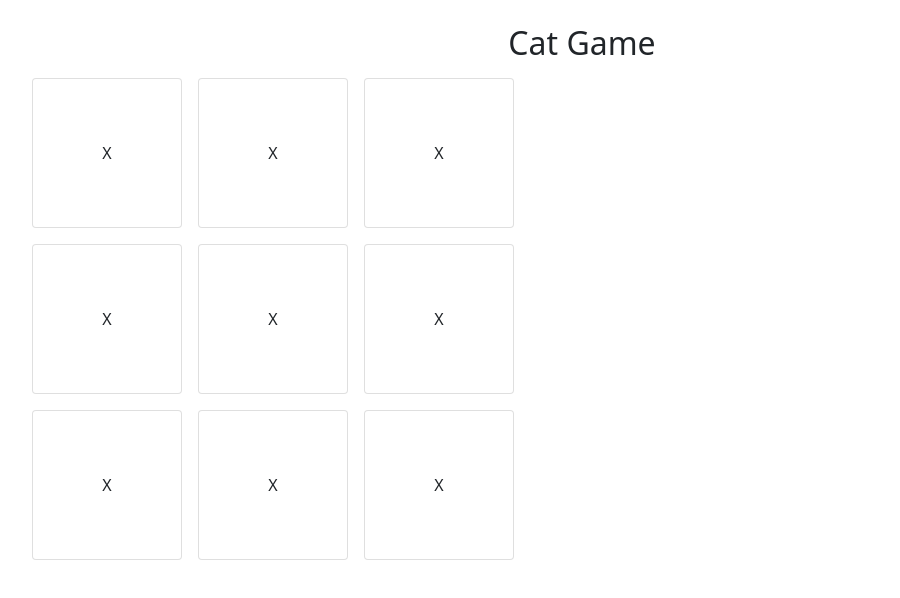
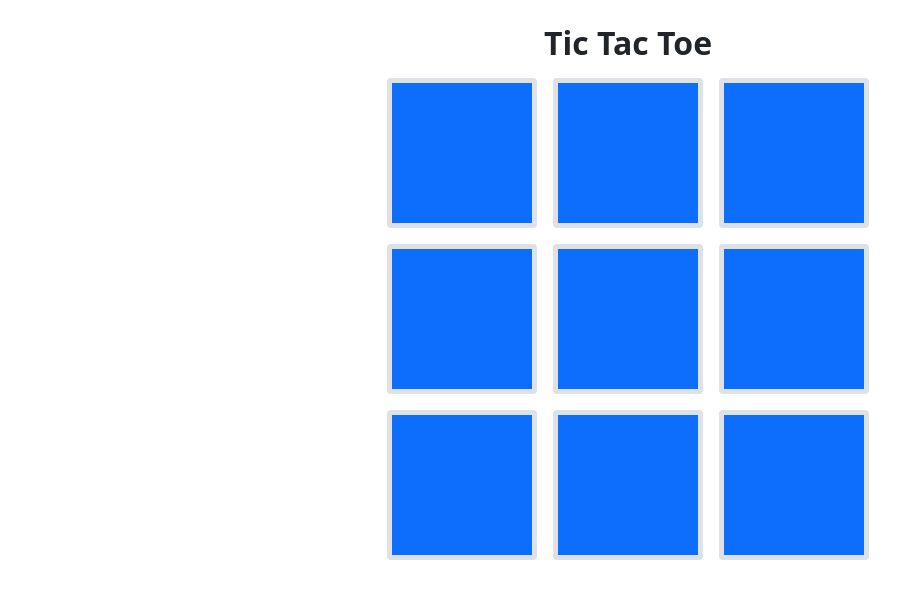
Before and after one commit to GustavoLopez01/Tic-Tac-Toe, a plain HTML site: page index.html in a window 1280 px wide. Shown: the whole page, without its empty margins (12-912 px from the left). Drawn offline with nearby package versions, Linux system fonts and the light colour scheme; some packages are replaced by stand-ins of ours; a script that the page names is missing.

Commit message:
Se agrego el diseño del tablero

```diff
--- a/index.html
+++ b/index.html
@@ -8,49 +8,38 @@
     <title>Cat Game</title>
     <link href="https://cdn.jsdelivr.net/npm/bootstrap@5.0.2/dist/css/bootstrap.min.css" rel="stylesheet"
         integrity="sha384-EVSTQN3/azprG1Anm3QDgpJLIm9Nao0Yz1ztcQTwFspd3yD65VohhpuuCOmLASjC" crossorigin="anonymous">
+    <link rel="stylesheet" href="https://cdnjs.cloudflare.com/ajax/libs/izitoast/1.4.0/css/iziToast.min.css">
 </head>
 
-<body class="container m-4">
+<body class="m-4">
 
-    <h2 class="text-center">Cat Game</h2>
+    <h2 class="text-center fw-bold">Tic Tac Toe</h2>
 
-   <div class="content-game">
-
+    <div class="content-game d-flex flex-column align-items-center" >
         <div class="d-flex">
-
-        <div class="card m-2 d-flex text-center justify-content-center" style="width: 150px; height: 150px;" id="0">
-            X
+            <div class="card m-2 d-flex text-center justify-content-center bg-primary border border-5" style="width: 150px; height: 150px; font-size: 80px;" id="0">
             </div>
-
-        <div class="card m-2 d-flex text-center justify-content-center" style="width: 150px; height: 150px;" id="1">
-            X
+            <div class="card m-2 d-flex text-center justify-content-center bg-primary border border-5" style="width: 150px; height: 150px; font-size: 80px;" id="1">
             </div>
-        <div class="card m-2 d-flex text-center justify-content-center" style="width: 150px; height: 150px;" id="2">
-            X
+            <div class="card m-2 d-flex text-center justify-content-center bg-primary border border-5" style="width: 150px; height: 150px; font-size: 80px;" id="2">
             </div>
         </div>
 
         <div class="d-flex flex-row">
-        <div class="card m-2 d-flex text-center justify-content-center" style="width: 150px; height: 150px;" id="3">
-            X
+            <div class="card m-2 d-flex text-center justify-content-center bg-primary border border-5" style="width: 150px; height: 150px; font-size: 80px;" id="3">
             </div>
-        <div class="card m-2 d-flex text-center justify-content-center" style="width: 150px; height: 150px;" id="4">
-            X
+            <div class="card m-2 d-flex text-center justify-content-center bg-primary border border-5" style="width: 150px; height: 150px; font-size: 80px;" id="4">
             </div>
-        <div class="card m-2 d-flex text-center justify-content-center" style="width: 150px; height: 150px;" id="5">
-            X
+            <div class="card m-2 d-flex text-center justify-content-center bg-primary border border-5" style="width: 150px; height: 150px; font-size: 80px;" id="5">
             </div>
         </div>
 
         <div class="d-flex flex-row">
-        <div class="card m-2 d-flex text-center justify-content-center" style="width: 150px; height: 150px;" id="6">
-            X
+            <div class="card m-2 d-flex text-center justify-content-center bg-primary border border-5" style="width: 150px; height: 150px; font-size: 80px;" id="6">
             </div>
-        <div class="card m-2 d-flex text-center justify-content-center" style="width: 150px; height: 150px;" id="7">
-            X
+            <div class="card m-2 d-flex text-center justify-content-center bg-primary border border-5" style="width: 150px; height: 150px; font-size: 80px;" id="7">
             </div>
-        <div class="card m-2 d-flex text-center justify-content-center" style="width: 150px; height: 150px;" id="8">
-            X
+            <div class="card m-2 d-flex text-center justify-content-center bg-primary border border-5" style="width: 150px; height: 150px; font-size: 80px;" id="8">
             </div>
         </div>
     </div>
@@ -59,6 +48,7 @@
     <script src="https://cdn.jsdelivr.net/npm/bootstrap@5.0.2/dist/js/bootstrap.bundle.min.js"
         integrity="sha384-MrcW6ZMFYlzcLA8Nl+NtUVF0sA7MsXsP1UyJoMp4YLEuNSfAP+JcXn/tWtIaxVXM"
         crossorigin="anonymous"></script>
+        <script src="https://cdnjs.cloudflare.com/ajax/libs/izitoast/1.4.0/js/iziToast.min.js" type="text/javascript"></script>
     <script src="index.js"></script>
 
 </body>
```
Lines whose indentation alone changed are shown as unchanged.
